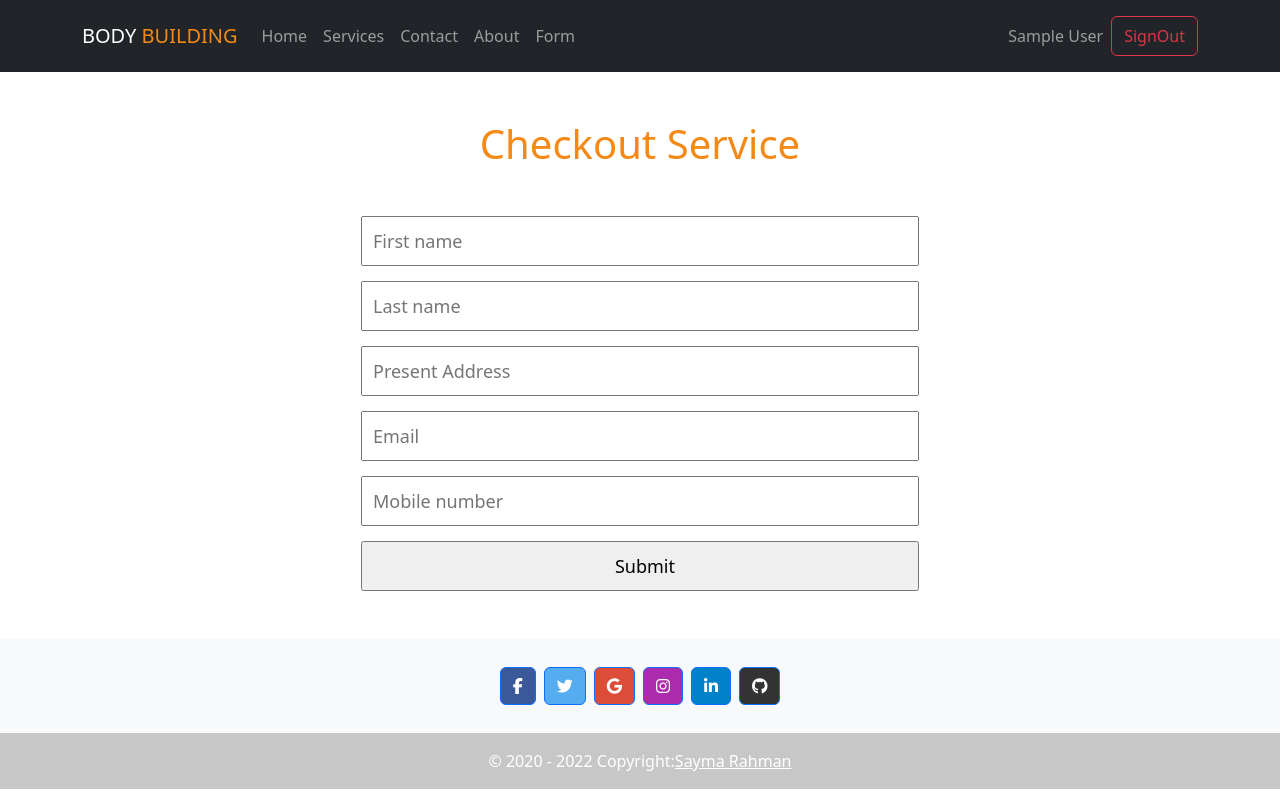
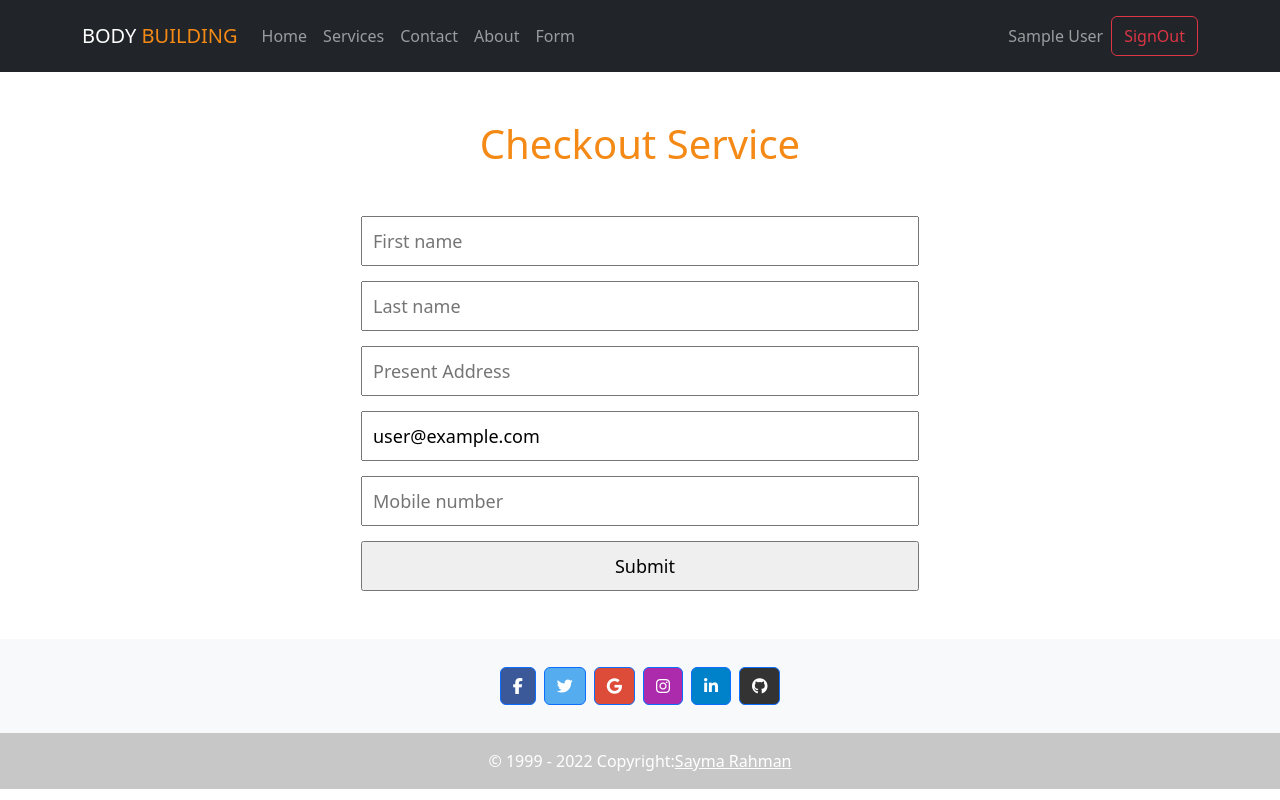
Before and after one commit to moshiur25524/body_building, a React (Create React App) app: page /checkout/1 in a window 1280 px wide. Built offline with nearby package versions, Linux system fonts and the light colour scheme; no server answers; sample sign-in values are in the browser's storage.

Commit message:
foter some change

```diff
--- a/src/Pages/CheckOut/CheckOut.js
+++ b/src/Pages/CheckOut/CheckOut.js
@@ -1,5 +1,7 @@
 import React, { useState } from 'react';
+import { useAuthState } from 'react-firebase-hooks/auth';
 import { useForm } from 'react-hook-form';
+import auth from '../../firebase.init';
 import MyVerticallyCenteredModel from '../Shared/MyVerticallyCenteredModel/MyVerticallyCenteredModel';
 // import './CheckOut.module.css'
 
@@ -7,6 +9,7 @@ const CheckOut = () => {
 
     // const [service , setService] = useState({})
 
+    const [user, loading, error] = useAuthState(auth);
     const [modalShow, setModalShow] = React.useState(false);
     const { register, reset, formState, formState: { isSubmitSuccessful }, handleSubmit, formState: { errors } } = useForm();
 
@@ -30,7 +33,7 @@ const CheckOut = () => {
 
                         <input type="text" placeholder="Present Address" {...register("Present Address", { required: true, maxLength: 500 })} />
 
-                        <input type="email" placeholder="Email" {...register("Email", { required: true, pattern: /^\S+@\S+$/i })} />
+                        <input type="email" value={user?.email} readOnly placeholder="Email" {...register("Email", { required: true, pattern: /^\S+@\S+$/i })} />
 
                         <input type="tel" placeholder="Mobile number" {...register("Mobile number", { required: true, minLength: 6, maxLength: 12 })} />
 
--- a/src/Pages/Service/Service.js
+++ b/src/Pages/Service/Service.js
@@ -22,6 +22,7 @@ const Service = ({ service }) => {
                     </Card.Text>
                     <p class="text-secondary display-5">$ {price}</p>
                     <Button onClick={()=>handleCheckout(id)} variant="warning">Enroll Now</Button>
+
                 </Card.Body>
             </Card>
         </div>
--- a/src/Pages/Shared/Footer/Footer.js
+++ b/src/Pages/Shared/Footer/Footer.js
@@ -79,7 +79,7 @@ const Footer = () => {
                     </div>
 
                     <div class="text-center p-3" style={{ backgroundColor: 'rgba(0, 0, 0, 0.2)' }}>
-                        &copy; 2020 - {new Date().getFullYear()} Copyright:
+                        &copy; 1999 - {new Date().getFullYear()} Copyright:
                         <a class="text-white" href="https://mdbootstrap.com/">Sayma Rahman</a>
                     </div>
                 </footer>
```
